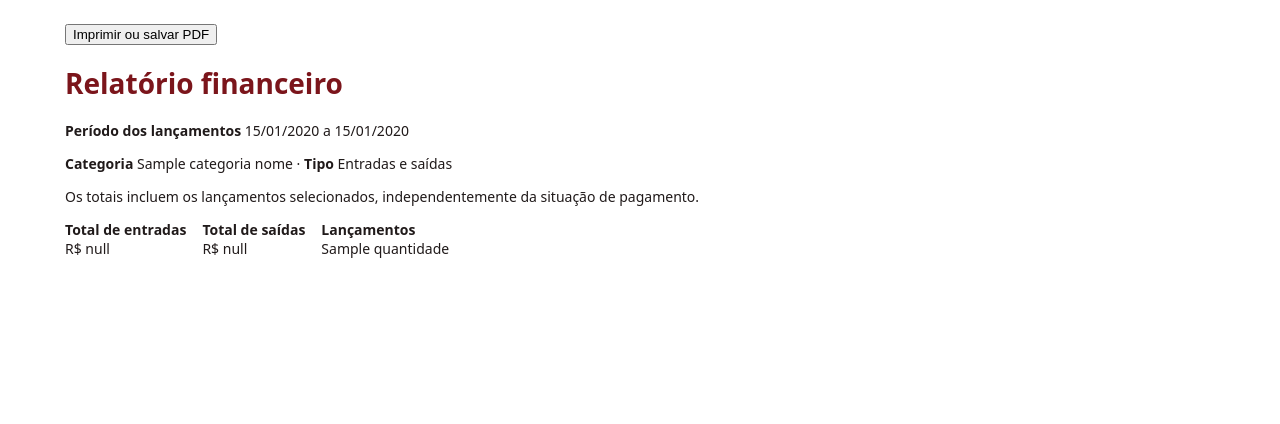
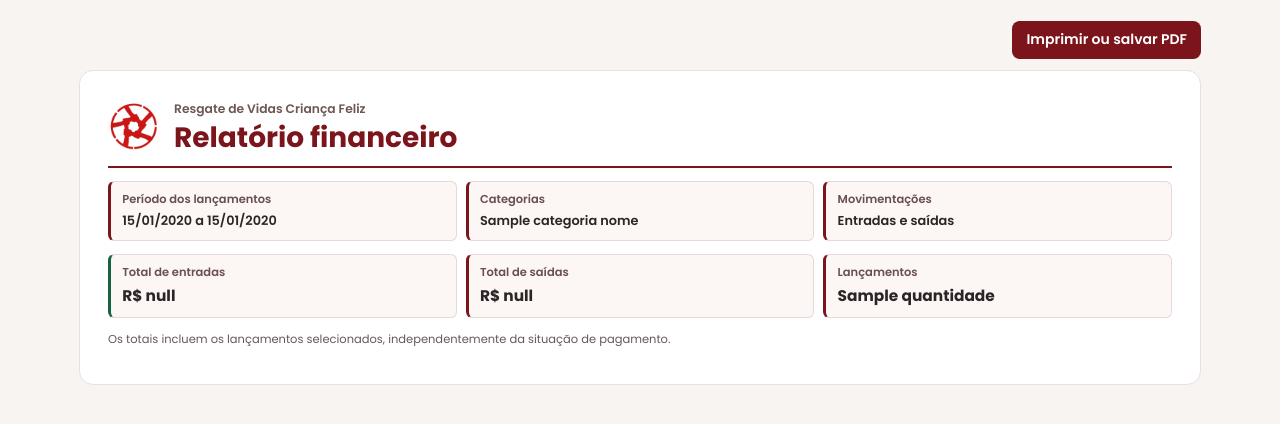
Before and after one commit to livcarsu28/Sistema-Gest-o-Financeira, a Spring app: page /relatorio-impressao in a window 1280 px wide. Shown: the top 424 px of the page. Run offline with Thymeleaf, Linux system fonts and the light colour scheme; the template is opened without the code that fills it: most values are stand-ins (such as "Sample title", 1, 10 or a date in 2020); data that the repository does not hold is empty; some of the project's set-up classes (security, data sources, template engines, error pages and the like) are left out, and stand-ins take their place; database files in the repository are not loaded.

Commit message:
Melhora o layout do relatório financeiro para impressão

```diff
--- a/financeiro/financeiro/src/main/resources/templates/relatorio-impressao.html
+++ b/financeiro/financeiro/src/main/resources/templates/relatorio-impressao.html
@@ -5,41 +5,79 @@
     <meta name="viewport" content="width=device-width, initial-scale=1">
     <title>Relatório financeiro para impressão</title>
     <style>
-        body { font: 14px system-ui, sans-serif; color: #201a1a; margin: 1.5rem auto; max-width: 1150px; padding: 0 1rem; }
-        h1, h2 { color: #7b151b; }
-        dl { display: flex; flex-wrap: wrap; gap: 1rem; }
-        dt { font-weight: bold; }
-        dd { margin: 0; }
+        @font-face { font-family: Poppins; src: url('../fonts/poppins-400.ttf') format('truetype'); font-weight: 400; }
+        @font-face { font-family: Poppins; src: url('../fonts/poppins-600.ttf') format('truetype'); font-weight: 600; }
+        @font-face { font-family: Poppins; src: url('../fonts/poppins-700.ttf') format('truetype'); font-weight: 700; }
+
+        :root { color: #2d2425; font: 14px/1.55 Poppins, sans-serif; background: #f8f4f2; }
+        * { box-sizing: border-box; }
+        body { max-width: 1150px; margin: 1.5rem auto; padding: 0 1rem; }
+        .acoes { display: flex; justify-content: flex-end; margin-bottom: .8rem; }
+        .acoes button { background: #7b151b; border: 0; border-radius: .55rem; color: #fff; padding: .65rem 1rem; font: 600 1rem/1.4 Poppins, sans-serif; cursor: pointer; }
+        .relatorio { background: white; border: 1px solid #ebdfdc; border-radius: 1rem; padding: clamp(1rem, 3vw, 2rem); }
+        .cabecalho { display: flex; align-items: center; gap: 1rem; border-bottom: 2px solid #7b151b; padding-bottom: .8rem; }
+        .cabecalho img { width: 52px; height: 52px; object-fit: contain; }
+        .instituicao { margin: 0; color: #6f5657; font-weight: 600; font-size: .88rem; }
+        h1, h2 { color: #7b151b; line-height: 1.25; }
+        h1 { font-size: clamp(1.5rem, 4vw, 2rem); margin: .15rem 0 0; }
+        h2 { font-size: 1.15rem; margin: 1.15rem 0 .5rem; }
+        .cards { display: grid; grid-template-columns: repeat(auto-fit, minmax(175px, 1fr)); gap: .65rem; margin: .9rem 0; }
+        .card { padding: .65rem .8rem; background: #fcf7f5; border: 1px solid #e7d9d7; border-left: 3px solid #7b151b; border-radius: .45rem; }
+        .card-entrada { border-left-color: #176343; }
+        dt { font-size: .82rem; font-weight: 600; color: #694f50; }
+        dd { margin: .18rem 0 0; font-size: 1.1rem; font-weight: 700; overflow-wrap: anywhere; }
+        .filtros dd { font-size: .92rem; font-weight: 600; }
+        .nota { font-size: .82rem; color: #665758; margin: .5rem 0; }
+        .vazio { background: #fcf7f5; padding: .7rem; border-radius: .4rem; }
         table { width: 100%; border-collapse: collapse; }
-        th, td { text-align: left; padding: .4rem; border-bottom: 1px solid #d9cbcb; vertical-align: top; overflow-wrap: anywhere; }
-        th { background: #f5eded; }
+        th, td { text-align: left; padding: .45rem .4rem; border-bottom: 1px solid #e6dbd9; vertical-align: top; overflow-wrap: anywhere; }
+        th { background: #f2e6e4; color: #64191d; font-weight: 600; }
+        tbody tr:nth-child(even) { background: #fcf8f7; }
         .dados { overflow-x: auto; }
+        .dados table { min-width: 780px; }
         .data { white-space: nowrap; }
         @media print {
-            @page { size: A4 landscape; margin: 12mm; }
-            body { margin: 0; padding: 0; font-size: 10pt; }
+            @page { size: A4 landscape; margin: 11mm; }
+            :root { background: #fff; font-size: 9pt; print-color-adjust: exact; -webkit-print-color-adjust: exact; }
+            body { max-width: none; margin: 0; padding: 0; }
+            .relatorio { padding: 0; border: 0; }
             .acoes { display: none; }
+            .cards { grid-template-columns: repeat(3, minmax(0, 1fr)); }
+            .cabecalho, .cards, tr { break-inside: avoid; }
+            h2 { break-after: avoid; }
             .dados { overflow: visible; }
-            tr { break-inside: avoid; }
+            .dados table { min-width: 0; }
+            thead { display: table-header-group; }
         }
     </style>
 </head>
 <body>
     <div class="acoes"><button type="button" onclick="window.print()">Imprimir ou salvar PDF</button></div>
+    <main class="relatorio">
+        <header class="cabecalho">
+            <img th:src="@{/img/logo-resgate-de-vidas.png}" alt="">
+            <div>
+                <p class="instituicao">Resgate de Vidas Criança Feliz</p>
                 <h1>Relatório financeiro</h1>
-    <p><strong>Período dos lançamentos</strong>
-        <span th:text="${#temporals.format(inicio, 'dd/MM/yyyy')}"></span> a
-        <span th:text="${#temporals.format(fim, 'dd/MM/yyyy')}"></span>
-    </p>
-    <p><strong>Categoria</strong> <span th:text="${categoriaNome}"></span> ·
-        <strong>Tipo</strong> <span th:text="${tipo == 'ENTRADA' ? 'Entradas' : (tipo == 'SAIDA' ? 'Saídas' : 'Entradas e saídas')}"></span></p>
-    <p th:if="${quantidade == 0}">Nenhum lançamento encontrado para os filtros escolhidos.</p>
-    <p>Os totais incluem os lançamentos selecionados, independentemente da situação de pagamento.</p>
-    <dl>
-        <div th:if="${tipo != 'SAIDA'}"><dt>Total de entradas</dt><dd th:text="|R$ ${#numbers.formatDecimal(totais.entradas, 1, 'POINT', 2, 'COMMA')}|"></dd></div>
-        <div th:if="${tipo != 'ENTRADA'}"><dt>Total de saídas</dt><dd th:text="|R$ ${#numbers.formatDecimal(totais.saidas, 1, 'POINT', 2, 'COMMA')}|"></dd></div>
-        <div><dt>Lançamentos</dt><dd th:text="${quantidade}"></dd></div>
+            </div>
+        </header>
+        <dl class="cards filtros">
+            <div class="card">
+                <dt>Período dos lançamentos</dt>
+                <dd><span th:text="${#temporals.format(inicio, 'dd/MM/yyyy')}"></span> a
+                    <span th:text="${#temporals.format(fim, 'dd/MM/yyyy')}"></span></dd>
+            </div>
+            <div class="card"><dt>Categorias</dt><dd th:text="${categoriaNome}"></dd></div>
+            <div class="card"><dt>Movimentações</dt>
+                <dd th:text="${tipo == 'ENTRADA' ? 'Entradas' : (tipo == 'SAIDA' ? 'Saídas' : 'Entradas e saídas')}"></dd></div>
         </dl>
+        <dl class="cards">
+            <div class="card card-entrada" th:if="${tipo != 'SAIDA'}"><dt>Total de entradas</dt><dd th:text="|R$ ${#numbers.formatDecimal(totais.entradas, 1, 'POINT', 2, 'COMMA')}|"></dd></div>
+            <div class="card" th:if="${tipo != 'ENTRADA'}"><dt>Total de saídas</dt><dd th:text="|R$ ${#numbers.formatDecimal(totais.saidas, 1, 'POINT', 2, 'COMMA')}|"></dd></div>
+            <div class="card"><dt>Lançamentos</dt><dd th:text="${quantidade}"></dd></div>
+        </dl>
+        <p class="vazio" th:if="${quantidade == 0}">Nenhum lançamento encontrado para os filtros escolhidos.</p>
+        <p class="nota">Os totais incluem os lançamentos selecionados, independentemente da situação de pagamento.</p>
         <section th:if="${formato == 'categoria' and quantidade > 0}">
             <h2>Totais por categoria</h2>
             <table>
@@ -67,5 +105,6 @@
                 </tr></tbody>
             </table>
         </section>
+    </main>
 </body>
 </html>
```
Lines whose indentation alone changed are shown as unchanged.
